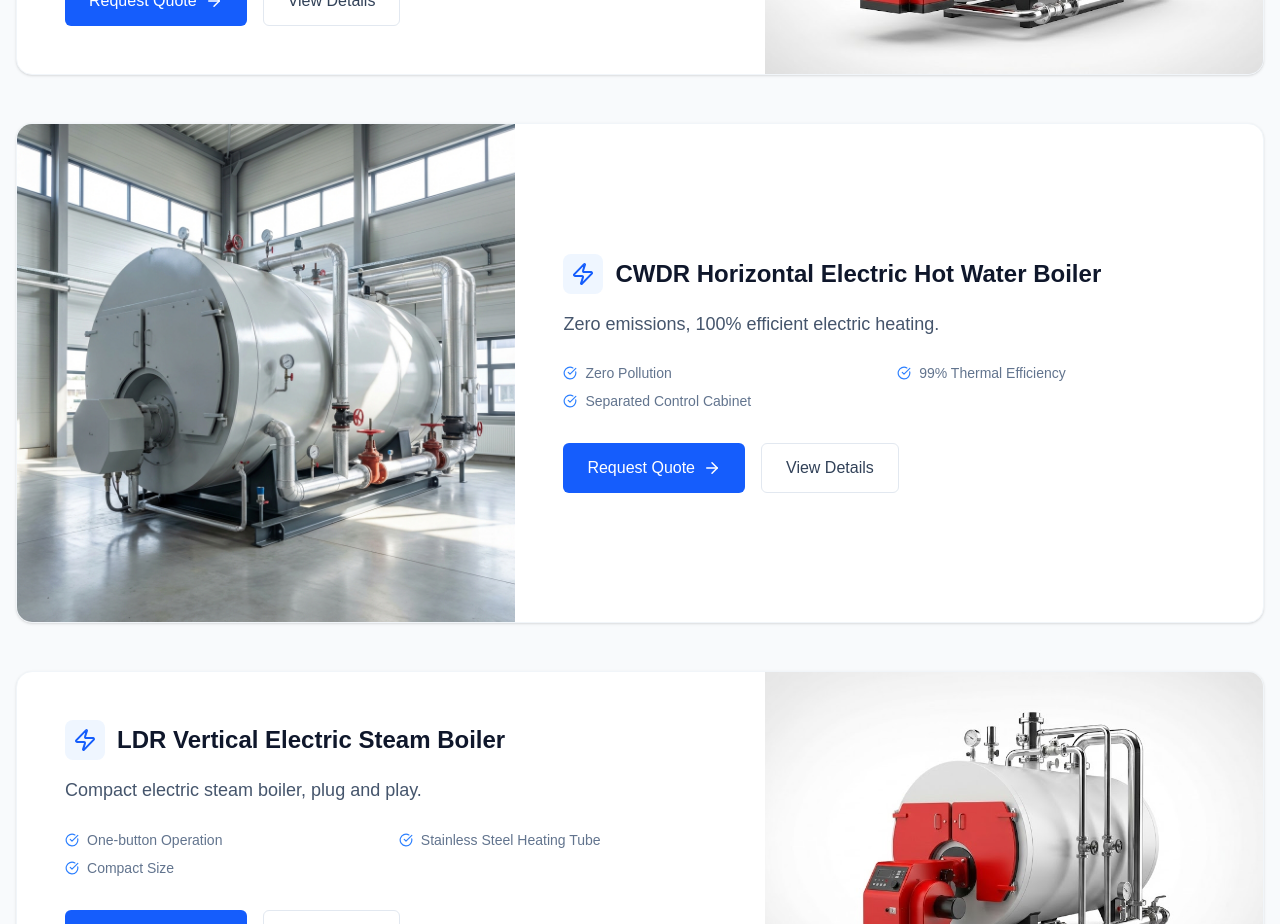
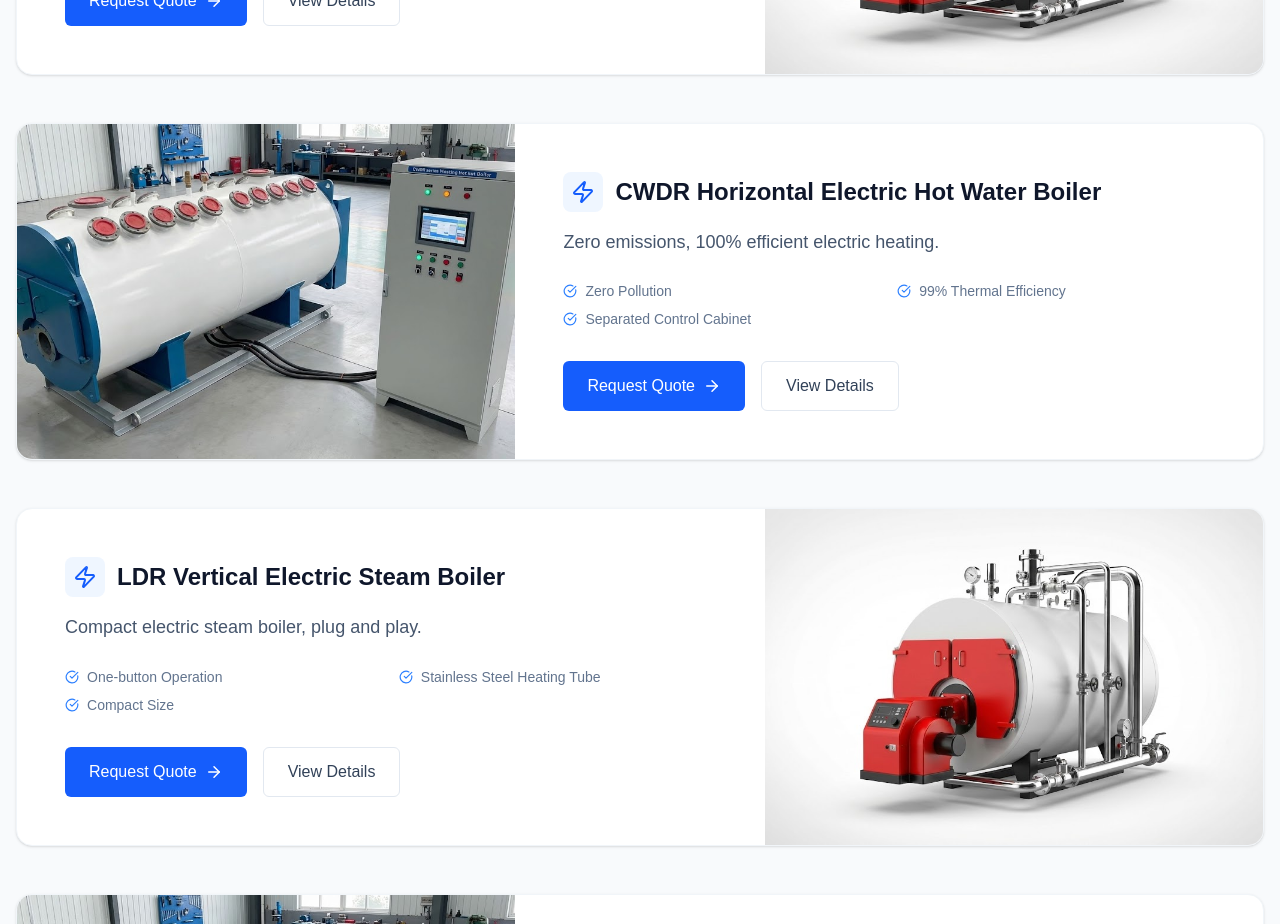
Before and after one commit to Mycs1993/guojizhan, a Next.js app: page /en/products in a window 1280 px wide. Shown: the part 4800-5724 px from the top of the page. Built offline with nearby package versions, Linux system fonts and the light colour scheme.

Commit message:
fix: apply premium electric boiler image to CWDR product as well

```diff
--- a/src/data/products.ts
+++ b/src/data/products.ts
@@ -371,7 +371,7 @@ export const PRODUCT_CATEGORIES: Product[] = [
       en: "Using high-quality electric heating elements, the CWDR boiler provides silent and pollution-free heating. It features PID temperature control for precise energy management.",
       zh: "CWDR锅炉采用优质电加热元件，提供静音、无污染的供暖。具有PID温度控制功能，可进行精确的能源管理。"
     },
-    image: "/images/products/wns-series-steam-boiler.png",
+    image: "/images/products/wdr-electric-steam-boiler-premium.png",
     icon: "Zap",
     features: [
       { en: "Zero Pollution", zh: "零污染" },
```
